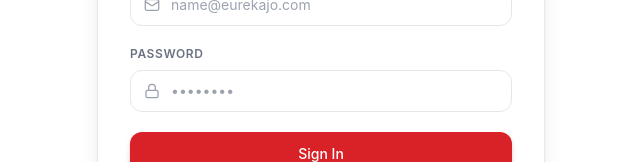
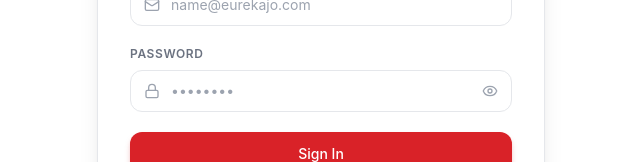
Before and after one commit to DevGetaichatbots/Eureka_frontend, a Next.js app: page /login in a window 1280 px wide. Shown: the part 351-513 px from the top of the page, without its empty margins (319-959 px from the left). Built offline with nearby package versions, Linux system fonts and the light colour scheme; no server answers.

Commit message:
feat(auth): add interactive password eye toggle icon to sign in page

```diff
--- a/src/app/(auth)/login/page.tsx
+++ b/src/app/(auth)/login/page.tsx
@@ -2,12 +2,13 @@
 
 import React, { useState } from 'react';
 import { useAuth } from '@/context/AuthContext';
-import { MessageSquareText, Lock, Mail, AlertCircle, Loader2 } from 'lucide-react';
+import { MessageSquareText, Lock, Mail, AlertCircle, Loader2, Eye, EyeOff } from 'lucide-react';
 
 export default function LoginPage() {
   const { login } = useAuth();
   const [email, setEmail] = useState('');
   const [password, setPassword] = useState('');
+  const [showPassword, setShowPassword] = useState(false);
   const [error, setError] = useState<string | null>(null);
   const [submitting, setSubmitting] = useState(false);
 
@@ -104,13 +105,21 @@ export default function LoginPage() {
                 <Lock className="w-4 h-4" />
               </div>
               <input
-                type="password"
+                type={showPassword ? 'text' : 'password'}
                 required
                 value={password}
                 onChange={(e) => setPassword(e.target.value)}
                 placeholder="••••••••"
-                className="w-full pl-10 pr-4 py-2.5 rounded-xl border border-[#E5E7EB] bg-white text-sm text-[#1A1A1A] placeholder-[#9CA3AF] focus:outline-none focus:ring-2 focus:ring-[#D92228] focus:border-transparent transition-all"
+                className="w-full pl-10 pr-11 py-2.5 rounded-xl border border-[#E5E7EB] bg-white text-sm text-[#1A1A1A] placeholder-[#9CA3AF] focus:outline-none focus:ring-2 focus:ring-[#D92228] focus:border-transparent transition-all"
               />
+              <button
+                type="button"
+                onClick={() => setShowPassword(!showPassword)}
+                className="absolute inset-y-0 right-0 pr-3.5 flex items-center text-[#9CA3AF] hover:text-[#1A1A1A] transition-colors cursor-pointer"
+                title={showPassword ? 'Hide password' : 'Show password'}
+              >
+                {showPassword ? <EyeOff className="w-4 h-4" /> : <Eye className="w-4 h-4 text-[#9CA3AF]" />}
+              </button>
             </div>
           </div>
 
```
